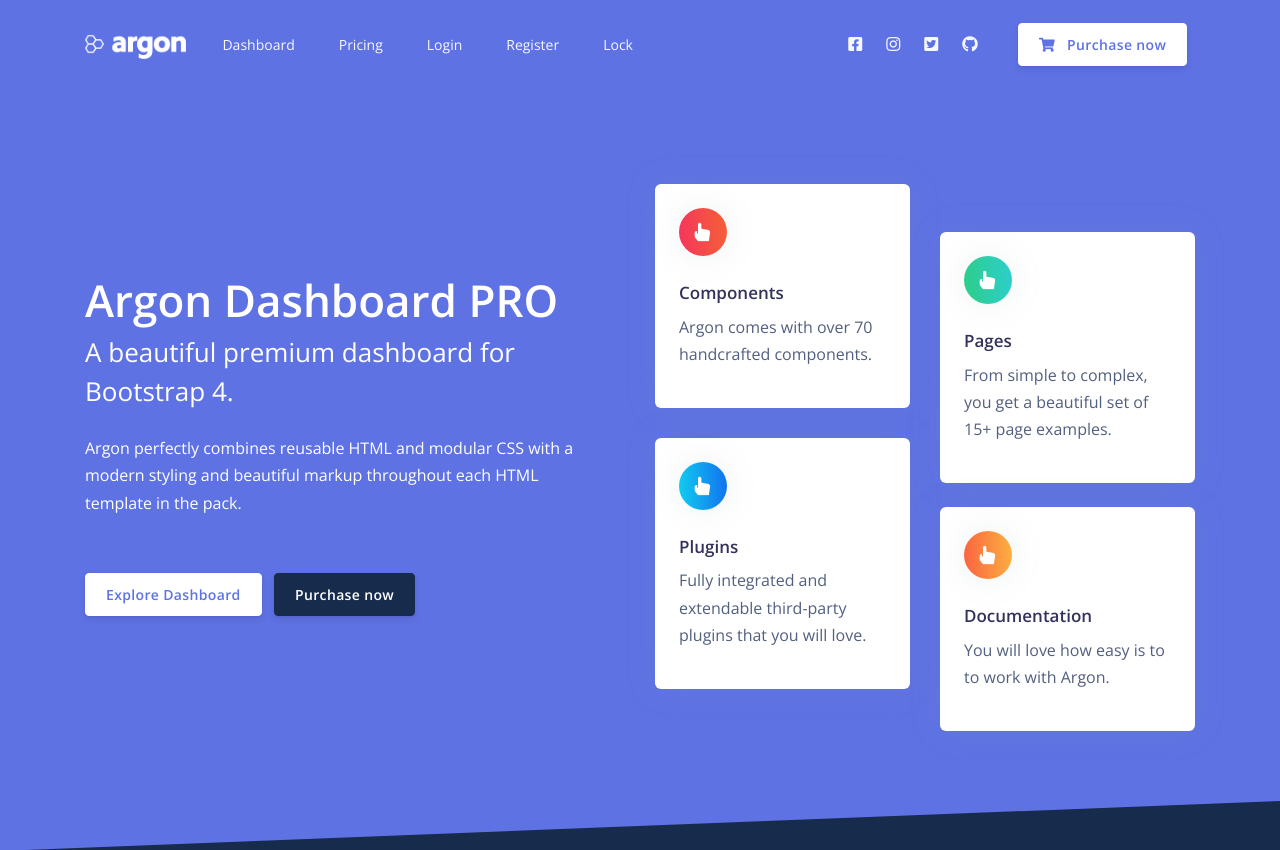
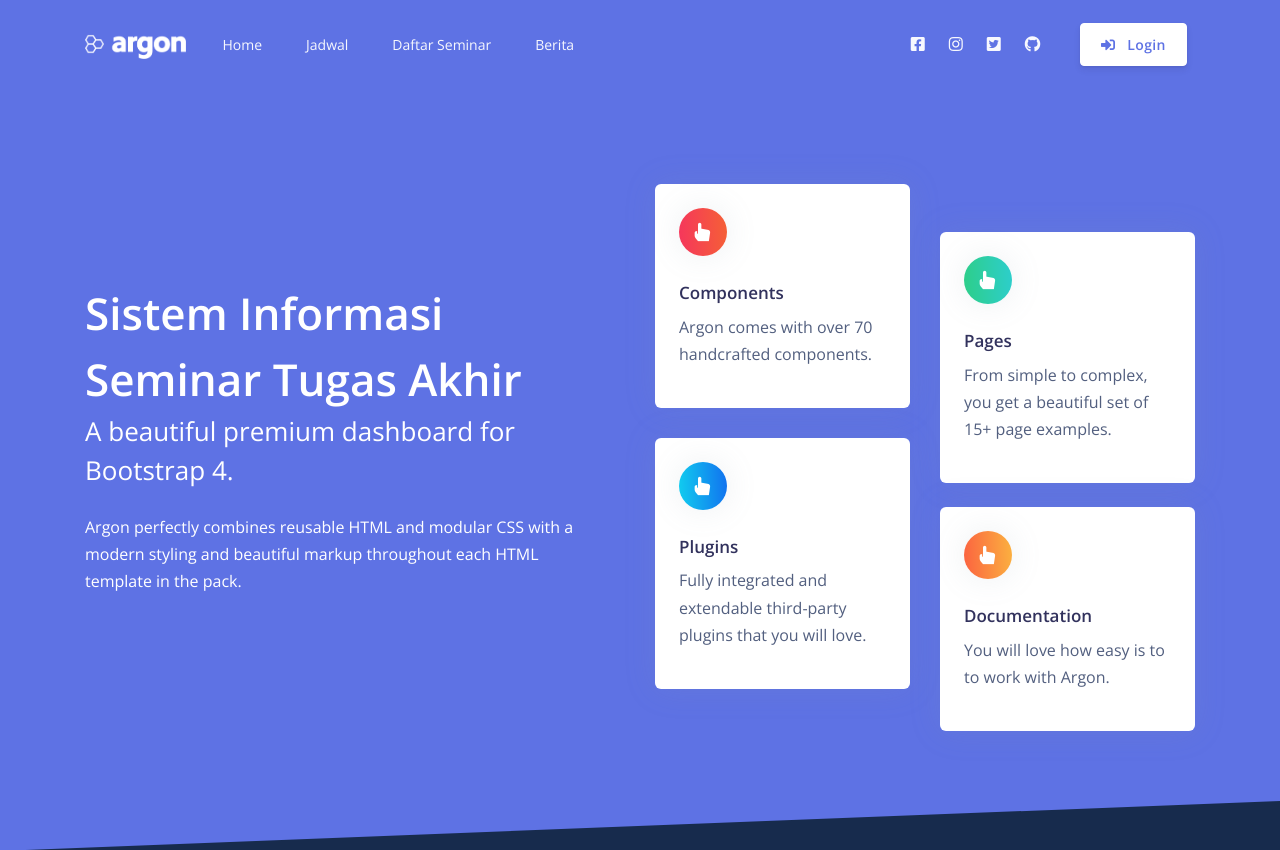
Before and after one commit to abdulaziz1999/sista, a CodeIgniter app: page /bis/ in a window 1280 px wide. Shown: the top 850 px of the page. Run offline with CodeIgniter, Linux system fonts and the light colour scheme.

Commit message:
modified template

```diff
--- a/application/views/template_front/template.php
+++ b/application/views/template_front/template.php
@@ -92,63 +92,58 @@
         </div>
         <ul class="navbar-nav mr-auto">
           <li class="nav-item">
-            <a href="./pages/dashboards/dashboard.html" class="nav-link">
-              <span class="nav-link-inner--text">Dashboard</span>
+            <a href="<?= base_url()?>" class="nav-link">
+              <span class="nav-link-inner--text">Home</span>
             </a>
           </li>
           <li class="nav-item">
-            <a href="./pages/examples/pricing.html" class="nav-link">
-              <span class="nav-link-inner--text">Pricing</span>
+            <a href="<?= base_url('jadwal')?>" class="nav-link">
+              <span class="nav-link-inner--text">Jadwal</span>
             </a>
           </li>
           <li class="nav-item">
-            <a href="./pages/examples/login.html" class="nav-link">
-              <span class="nav-link-inner--text">Login</span>
+            <a href="<?= base_url('seminar')?>" class="nav-link">
+              <span class="nav-link-inner--text">Daftar Seminar</span>
             </a>
           </li>
           <li class="nav-item">
-            <a href="./pages/examples/register.html" class="nav-link">
-              <span class="nav-link-inner--text">Register</span>
-            </a>
-          </li>
-          <li class="nav-item">
-            <a href="./pages/examples/lock.html" class="nav-link">
-              <span class="nav-link-inner--text">Lock</span>
+            <a href="<?= base_url('berita')?>" class="nav-link">
+              <span class="nav-link-inner--text">Berita</span>
             </a>
           </li>
         </ul>
         <hr class="d-lg-none" />
         <ul class="navbar-nav align-items-lg-center ml-lg-auto">
           <li class="nav-item">
-            <a class="nav-link nav-link-icon" href="https://www.facebook.com/creativetim" target="_blank" data-toggle="tooltip" title="" data-original-title="Like us on Facebook">
+            <a class="nav-link nav-link-icon" href="#" target="_blank" data-toggle="tooltip" title="" data-original-title="Like us on Facebook">
               <i class="fab fa-facebook-square"></i>
               <span class="nav-link-inner--text d-lg-none">Facebook</span>
             </a>
           </li>
           <li class="nav-item">
-            <a class="nav-link nav-link-icon" href="https://www.instagram.com/creativetimofficial" target="_blank" data-toggle="tooltip" title="" data-original-title="Follow us on Instagram">
+            <a class="nav-link nav-link-icon" href="#" target="_blank" data-toggle="tooltip" title="" data-original-title="Follow us on Instagram">
               <i class="fab fa-instagram"></i>
               <span class="nav-link-inner--text d-lg-none">Instagram</span>
             </a>
           </li>
           <li class="nav-item">
-            <a class="nav-link nav-link-icon" href="https://twitter.com/creativetim" target="_blank" data-toggle="tooltip" title="" data-original-title="Follow us on Twitter">
+            <a class="nav-link nav-link-icon" href="#" target="_blank" data-toggle="tooltip" title="" data-original-title="Follow us on Twitter">
               <i class="fab fa-twitter-square"></i>
               <span class="nav-link-inner--text d-lg-none">Twitter</span>
             </a>
           </li>
           <li class="nav-item">
-            <a class="nav-link nav-link-icon" href="https://github.com/creativetimofficial" target="_blank" data-toggle="tooltip" title="" data-original-title="Star us on Github">
+            <a class="nav-link nav-link-icon" href="#" target="_blank" data-toggle="tooltip" title="" data-original-title="Star us on Github">
               <i class="fab fa-github"></i>
               <span class="nav-link-inner--text d-lg-none">Github</span>
             </a>
           </li>
           <li class="nav-item d-none d-lg-block ml-lg-4">
-            <a href="https://www.creative-tim.com/product/argon-dashboard-pro" target="_blank" class="btn btn-neutral btn-icon">
+            <a href="<?= site_url('login')?>" class="btn btn-neutral btn-icon">
               <span class="btn-inner--icon">
-                <i class="fas fa-shopping-cart mr-2"></i>
+                <i class="fas fa-sign-in-alt mr-2"></i>
               </span>
-              <span class="nav-link-inner--text">Purchase now</span>
+              <span class="nav-link-inner--text">Login</span>
             </a>
           </li>
         </ul>
@@ -164,13 +159,9 @@
           <div class="row align-items-center">
             <div class="col-lg-6">
               <div class="pr-5">
-                <h1 class="display-2 text-white font-weight-bold mb-0">Argon Dashboard PRO</h1>
+                <h1 class="display-2 text-white font-weight-bold mb-0">Sistem Informasi Seminar Tugas Akhir</h1>
                 <h2 class="display-4 text-white font-weight-light">A beautiful premium dashboard for Bootstrap 4.</h2>
                 <p class="text-white mt-4">Argon perfectly combines reusable HTML and modular CSS with a modern styling and beautiful markup throughout each HTML template in the pack.</p>
-                <div class="mt-5">
-                  <a href="./pages/dashboards/dashboard.html" class="btn btn-neutral my-2">Explore Dashboard</a>
-                  <a href="https://www.creative-tim.com/product/argon-dashboard-pro" class="btn btn-default my-2">Purchase now</a>
-                </div>
               </div>
             </div>
             <div class="col-lg-6">
```
